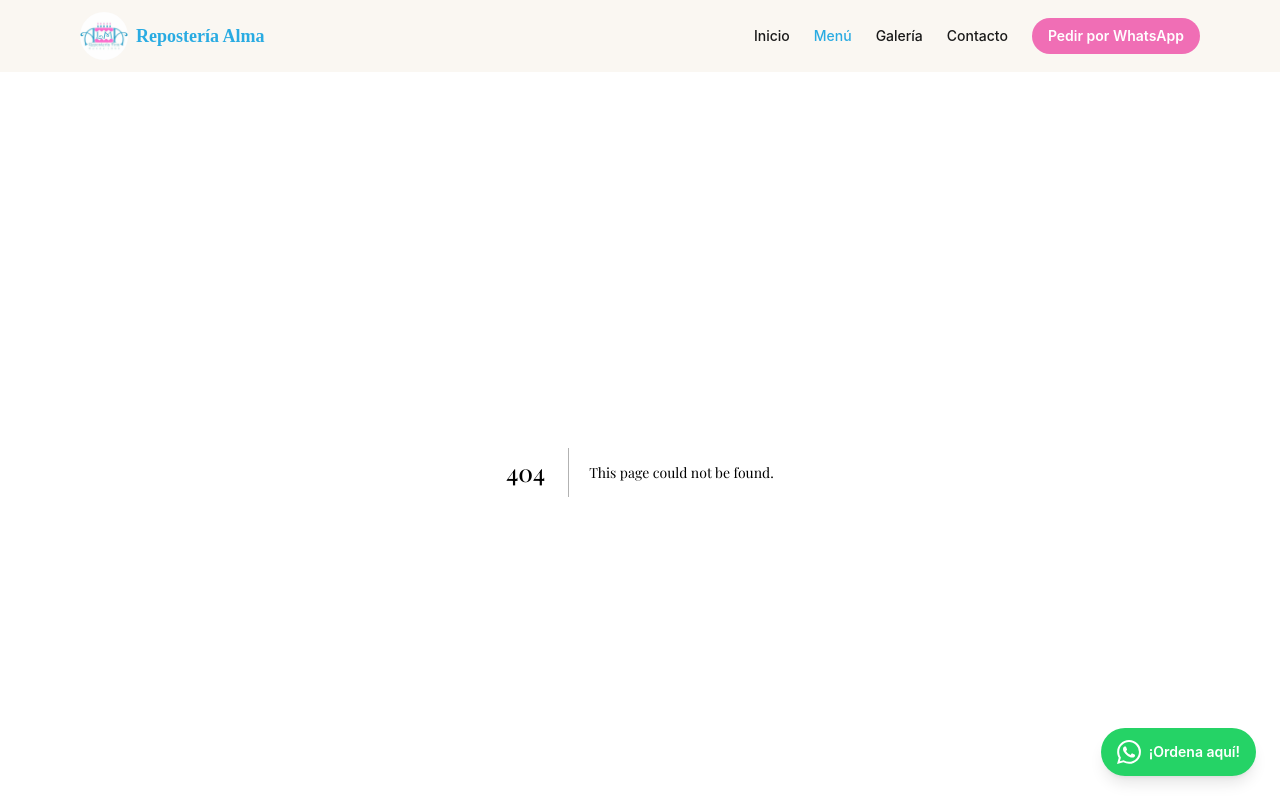
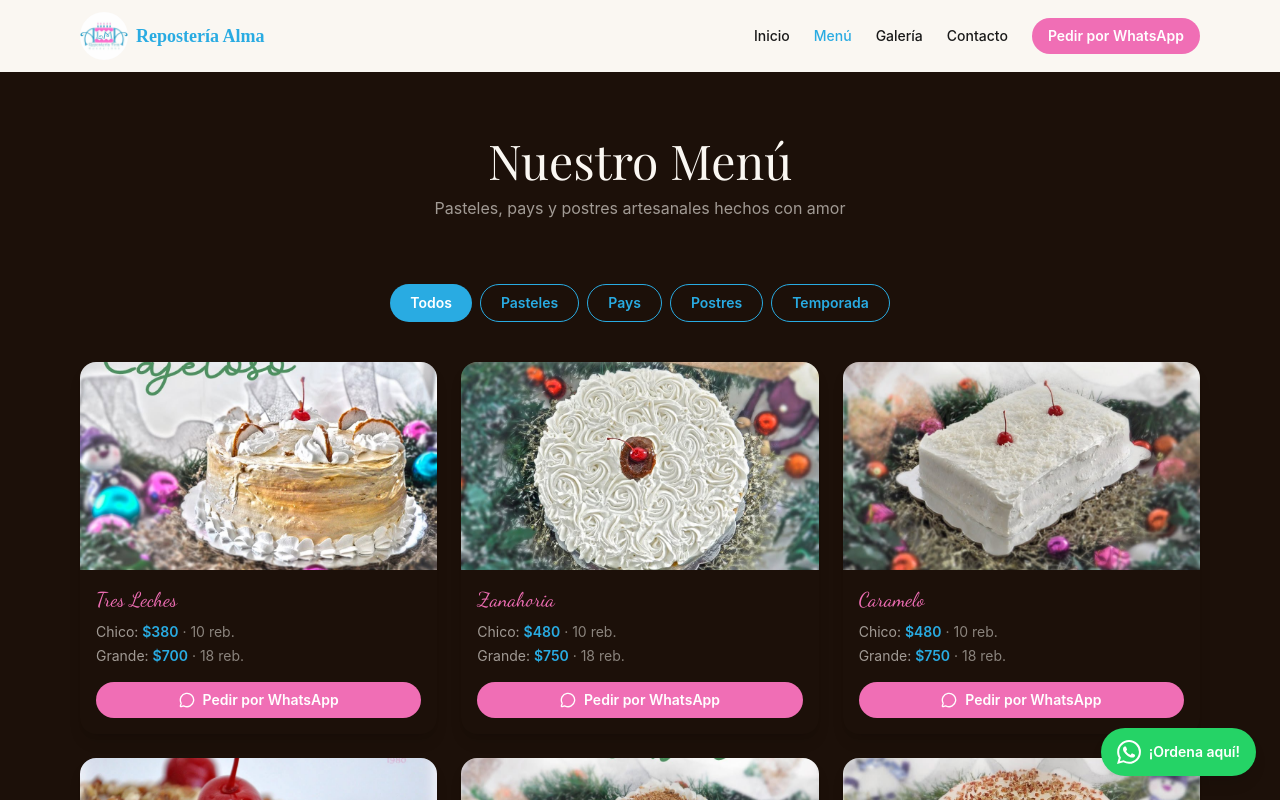
Before and after one commit to fernando-espinosa-clip/pasteleria-alma, a Next.js app: page /menu in a window 1280 px wide. Before the commit this address had no page. Shown: the top 800 px of the page. Built offline with nearby package versions, Linux system fonts and the light colour scheme; a web font is replaced by a local one.

Commit message:
feat: implementar página Menú con filtros por categoría

```diff
--- /dev/null
+++ b/app/menu/page.tsx
@@ -0,0 +1,33 @@
+// app/menu/page.tsx
+import type { Metadata } from 'next'
+import CategoryFilter from '@/components/menu/CategoryFilter'
+
+export const metadata: Metadata = {
+  title: 'Menú · Repostería Alma — Tepic, Nayarit',
+  description:
+    'Catálogo completo de pasteles, pays y postres de Repostería Alma. Pasteles artesanales con precios en Tepic, Nayarit.',
+}
+
+export default function MenuPage() {
+  return (
+    <div className="min-h-screen bg-oscuro">
+      {/* Header */}
+      <div className="bg-oscuro py-16 text-center text-crema">
+        <h1
+          className="mb-3 text-5xl"
+          style={{ fontFamily: 'var(--font-playfair)' }}
+        >
+          Nuestro Menú
+        </h1>
+        <p className="text-crema/60">
+          Pasteles, pays y postres artesanales hechos con amor
+        </p>
+      </div>
+
+      {/* Catálogo */}
+      <div className="mx-auto max-w-6xl px-4 pb-20">
+        <CategoryFilter />
+      </div>
+    </div>
+  )
+}
--- /dev/null
+++ b/components/menu/CategoryFilter.tsx
@@ -0,0 +1,45 @@
+// components/menu/CategoryFilter.tsx
+'use client'
+import { useState } from 'react'
+import { products, CATEGORIES, type Category } from '@/lib/products'
+import ProductCard from './ProductCard'
+
+export default function CategoryFilter() {
+  const [active, setActive] = useState<Category | 'todos'>('todos')
+
+  const filtered = active === 'todos'
+    ? products
+    : products.filter((p) => p.category === active)
+
+  return (
+    <div>
+      {/* Pills */}
+      <div className="mb-10 flex flex-wrap justify-center gap-2">
+        {CATEGORIES.map(({ value, label }) => (
+          <button
+            key={value}
+            onClick={() => setActive(value)}
+            className={`rounded-full px-5 py-2 text-sm font-semibold transition-colors ${
+              active === value
+                ? 'bg-turquesa text-white'
+                : 'border border-turquesa text-turquesa hover:bg-turquesa hover:text-white'
+            }`}
+          >
+            {label}
+          </button>
+        ))}
+      </div>
+
+      {/* Grid */}
+      <div className="grid gap-6 sm:grid-cols-2 lg:grid-cols-3">
+        {filtered.map((product) => (
+          <ProductCard key={product.id} product={product} />
+        ))}
+      </div>
+
+      <p className="mt-10 text-center text-sm text-texto/40">
+        * Precios sujetos a cambio. Consulta disponibilidad al (311) 210-8077.
+      </p>
+    </div>
+  )
+}
```
